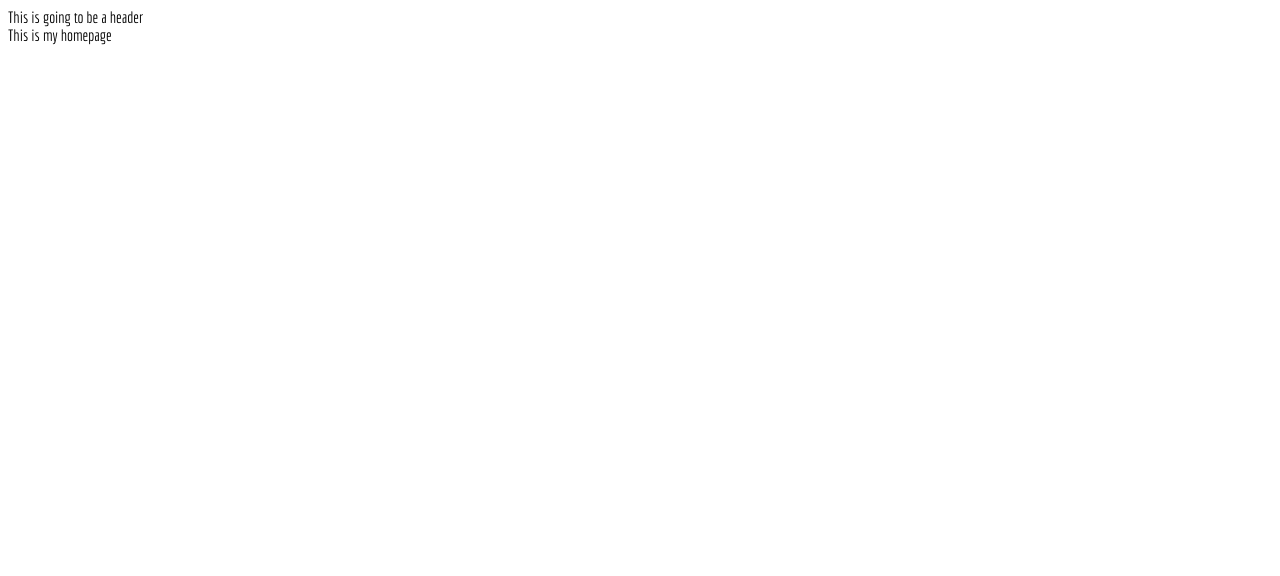
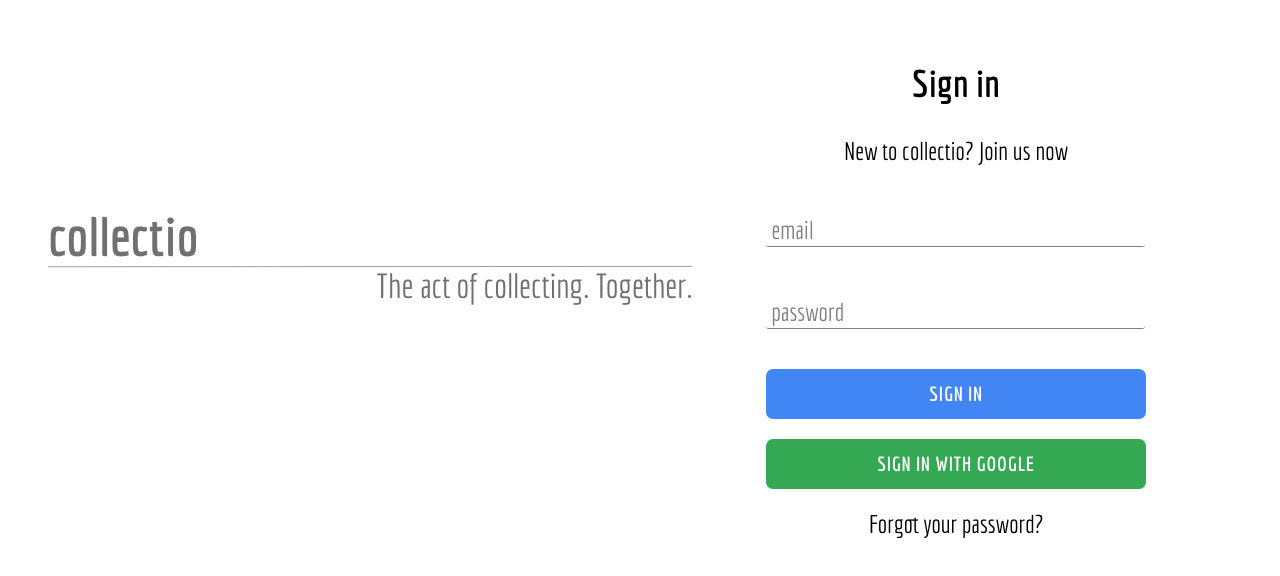
Before and after one commit to andreitecsor/collectio-web, a React (Create React App) app: page / in a window 1280 px wide. Shown: the top 576 px of the page. Built offline with nearby package versions, Linux system fonts and the light colour scheme.

Commit message:
authpage + sing-in components design

```diff
--- a/src/App.css
+++ b/src/App.css
@@ -1,3 +1,4 @@
 body {
     font-family: 'Economica', sans-serif;
+    font-size: 25px;
 }
--- a/src/App.js
+++ b/src/App.js
@@ -1,15 +1,16 @@
 import {Route, Switch} from 'react-router-dom';
-import HomePage from "./pages/homepage/homepage.component";
 import Header from "./components/header/header.component";
+import AuthPage from "./pages/authpage/authpage.component";
 
 import './App.css';
 
 function App() {
     return (
         <div>
-            <Header/>
+            {/*<Header/>*/}
             <Switch>
-                <Route exact path='/' component={HomePage}/>
+                <Route exact path='/' component={AuthPage}/>
+                {/*<Route exact path='/auth' component={AuthPage}/>*/}
             </Switch>
         </div>
     );
--- /dev/null
+++ b/src/components/custom-button/custom-button.components.jsx
@@ -0,0 +1,12 @@
+import React from 'react';
+
+import './custom-button.styles.scss';
+
+const CustomButton = ({children, isGoogleSingIn, ...otherProps}) => (
+    <button
+        className={`${isGoogleSingIn ? 'google-sign-in' : '' } custom-button`} {...otherProps}>
+        {children}
+    </button>
+)
+
+export default CustomButton;
--- /dev/null
+++ b/src/components/custom-button/custom-button.styles.scss
@@ -0,0 +1,35 @@
+.custom-button {
+  min-width: 165px;
+  height: 50px;
+  letter-spacing: 0.8px;
+  line-height: 40px;
+  padding: 0 30px 0 30px;
+  font-size: 20px;
+  background-color: #4285f4;
+  color: white;
+  text-transform: uppercase;
+  font-weight: bolder;
+  border: none;
+  border-radius: 7px;
+  cursor: pointer;
+  font-family: inherit;
+  display: block;
+  margin-top: 20px;
+  margin-bottom: 20px;
+  width: 100%;
+
+  &:hover {
+    background-color: #2763bb;
+    border: none;
+  }
+
+  &.google-sign-in {
+    background-color: #34a853;
+    color: white;
+
+    &:hover {
+      background-color: #28823e;
+      border: none;
+    }
+  }
+}
--- /dev/null
+++ b/src/components/form-input/form-input.component.jsx
@@ -0,0 +1,17 @@
+import React from 'react';
+import './form-input.styles.scss';
+
+const FormInput = ({handleChange, label, ...otherProps}) => (
+    <div className='group'>
+        <input className='form-input' onChange={handleChange} {...otherProps}/>
+        {
+            label ?
+                (<label className={`${otherProps.value.length ? 'shrink' : ''} form-input-label`}>
+                    {label}
+                </label>)
+                : null
+        }
+    </div>
+)
+
+export default FormInput;
--- /dev/null
+++ b/src/components/form-input/form-input.styles.scss
@@ -0,0 +1,53 @@
+$sub-color: grey;
+$main-color: black;
+
+@mixin shrinkLabel {
+  top: -14px;
+  font-size: 17px;
+  color: $main-color;
+}
+
+.group {
+  position: relative;
+  margin: 40px 0;
+
+  .form-input {
+    background: white none;
+    color: $sub-color;
+    font-size: 18px;
+    padding: 10px 10px 10px 5px;
+    display: block;
+    width: 96%;
+    border: 1px;
+    border-radius: 3px;
+    border-bottom: 1px solid $sub-color;
+    //margin: 25px 0;
+
+    &:focus {
+      outline: none;
+    }
+
+    &:focus ~ .form-input-label {
+      @include shrinkLabel();
+    }
+  }
+
+  input[type='password'] {
+    letter-spacing: 0.3em;
+  }
+
+  .form-input-label {
+    color: $sub-color;
+    font-size: 25px;
+    font-weight: normal;
+    position: absolute;
+    pointer-events: none;
+    left: 5px;
+    top: 10px;
+    transition: 300ms ease all;
+
+    &.shrink {
+      @include shrinkLabel();
+    }
+  }
+}
--- /dev/null
+++ b/src/components/sign-in/sign-in.component.jsx
@@ -0,0 +1,60 @@
+import './sign-in.styles.scss';
+
+import React from 'react';
+import FormInput from "../form-input/form-input.component";
+import CustomButton from "../custom-button/custom-button.components";
+
+class SignIn extends React.Component {
+    constructor(props) {
+        super(props);
+
+        this.state = {
+            email: '',
+            password: ''
+        }
+    }
+
+    handleSubmit = async (event) => {
+        event.preventDefault();
+        console.log(this.state)
+    }
+
+    handleChange = event => {
+        const {value, name} = event.target;
+        this.setState({[name]: value})
+    }
+
+    render() {
+        return (
+            <div className='sign-in'>
+                <h2>Sign in</h2>
+                <span>New to collectio? Join us now</span>
+                <form onSubmit={this.handleSubmit}>
+                    <FormInput
+                        name='email'
+                        type='email'
+                        value={this.state.email}
+                        handleChange={this.handleChange}
+                        label='email'
+                        required/>
+                    <FormInput
+                        name='password'
+                        type='password'
+                        value={this.state.password}
+                        handleChange={this.handleChange}
+                        label='password'
+                        required/>
+                    <div className='buttons'>
+                        <CustomButton type='submit'>Sign in</CustomButton>
+                        <CustomButton type='button' isGoogleSingIn>
+                            Sign in with Google
+                        </CustomButton>
+                    </div>
+                    <span>Forgot your password?</span>
+                </form>
+            </div>
+        )
+    }
+}
+
+export default SignIn;
--- /dev/null
+++ b/src/components/sign-in/sign-in.styles.scss
@@ -0,0 +1,14 @@
+.sign-in {
+  display: flex;
+  flex-direction: column;
+  text-align: center;
+
+  .tile {
+    margin: 10px 0;
+    align-content: center;
+  }
+
+  .buttons {
+    position: relative;
+  }
+}
--- /dev/null
+++ b/src/pages/authpage/authpage.component.jsx
@@ -0,0 +1,33 @@
+import React from 'react';
+import './authpage.styles.scss';
+import SignIn from "../../components/sign-in/sign-in.component";
+import {ReactComponent as AuthLogo} from '../../assets/auth_logo.svg';
+
+class AuthPage extends React.Component {
+    constructor() {
+        super();
+
+        this.state = {
+            isLogin: true
+        }
+    }
+
+    render() {
+        return (
+            <div className='auth'>
+                <div className='auth-logo-container'>
+                    <AuthLogo className='auth-logo'/>
+                </div>
+                <div className='auth-form'>
+                    {this.state.isLogin ?
+                        <SignIn/>
+                        :
+                        <div>Register</div>}
+                </div>
+            </div>)
+
+    }
+
+}
+
+export default AuthPage;
--- /dev/null
+++ b/src/pages/authpage/authpage.styles.scss
@@ -0,0 +1,30 @@
+@media screen and (max-width: 1082px) {
+  .auth-logo-container {
+    display: none;
+  }
+  .auth-form {
+    float: left;
+  }
+}
+
+.auth {
+  margin: 30px auto;
+  display: flex;
+
+  .auth-logo-container {
+    width: 60%;
+    margin-top: 150px;
+    align-items: center;
+    float: left;
+
+    .auth-logo {
+      width: 85%;
+      margin-left: 40px;
+    }
+  }
+
+  .auth-form {
+    float: right;
+    width: 30%;
+  }
+}
```
Also changed, not shown: src/assets/auth_logo.svg (added).
